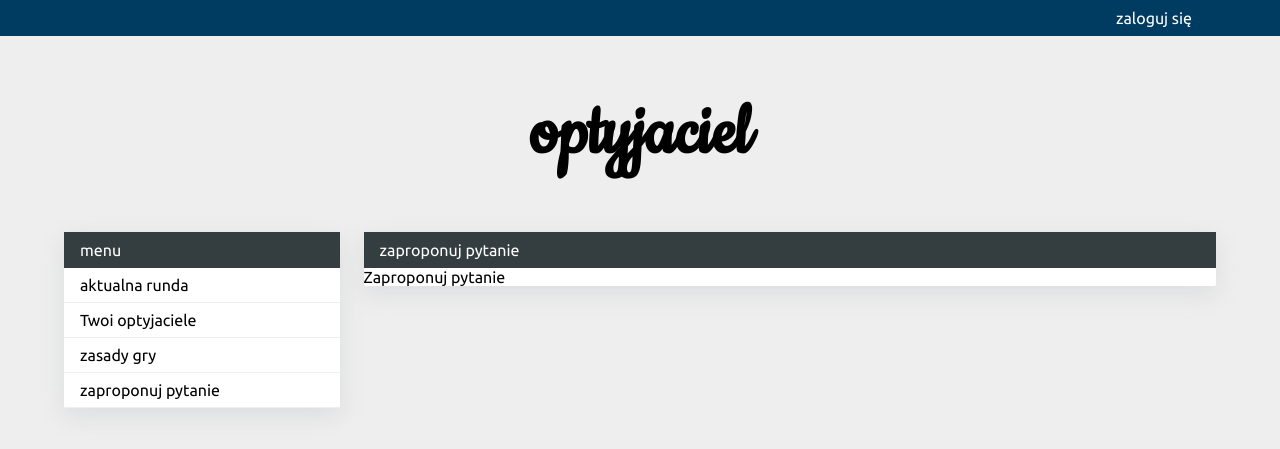
After one commit to zchmielewska/optyjaciel, a Django app: page /suggest-question/ in a window 1280 px wide. The commit adds this page. Shown: the top 449 px of the page. Run offline with Django 3.2, Linux system fonts and the light colour scheme.

```diff
--- a/game/static/css/game.css
+++ b/game/static/css/game.css
@@ -5,6 +5,9 @@ body {
     font-family: Ubuntu, sans-serif;
     margin: 0;
     background-color: #eee;
+    /*display: flex;*/
+    /*flex-direction: column;*/
+    /*height: 100vh; !* viewport height in % - trick for footer*!*/
 }
 
 .top-bar {
@@ -58,7 +61,6 @@ body {
 }
 
 .menu > ul > li > a:hover {
-    /*background-color: #552583;*/
     background-color: rgba(245, 180,76, 1);
     color: #fff;
 }
@@ -79,6 +81,6 @@ div.gray-belt {
 }
 
 div.footer {
-    background-color: #003c61;
+    /*background-color: #003c61;*/
     margin-top: 24px;
 }
--- a/game/templates/base.html
+++ b/game/templates/base.html
@@ -24,13 +24,13 @@
                 <li><a href="{% url "current-game" %}">aktualna runda</a></li>
                 <li><a href="">Twoi optyjaciele</a></li>
                 <li><a href="{% url "rules" %}">zasady gry</a></li>
-                <li><a href="">zaproponuj pytanie</a></li>
+                <li><a href="{% url "suggest-question" %}">zaproponuj pytanie</a></li>
             </ul>
         </div>
         <div class="content">
             {% block content %}{% endblock %}
         </div>
     </div>
-    <div class="footer">. </div>
+    <div class="footer"></div>
 </body>
 </html>
--- /dev/null
+++ b/game/templates/suggest_question.html
@@ -0,0 +1,7 @@
+{%  extends "base.html" %}
+{% load static %}
+{%  block content %}
+    <div class="gray-belt">zaproponuj pytanie</div>
+    Zaproponuj pytanie
+
+{% endblock %}
--- a/game/urls.py
+++ b/game/urls.py
@@ -4,4 +4,5 @@ from . import views
 urlpatterns = [
     path('', views.MainView.as_view(), name="current-game"),
     path('rules/', views.RulesView.as_view(), name="rules"),
+    path('suggest-question/', views.SuggestQuestionView.as_view(), name="suggest-question"),
 ]
--- a/game/views.py
+++ b/game/views.py
@@ -82,3 +82,8 @@ def test(request):
 class RulesView(View):
     def get(self, request):
         return render(request, "rules.html")
+
+
+class SuggestQuestionView(View):
+    def get(self, request):
+        return render(request, "suggest_question.html")
```
